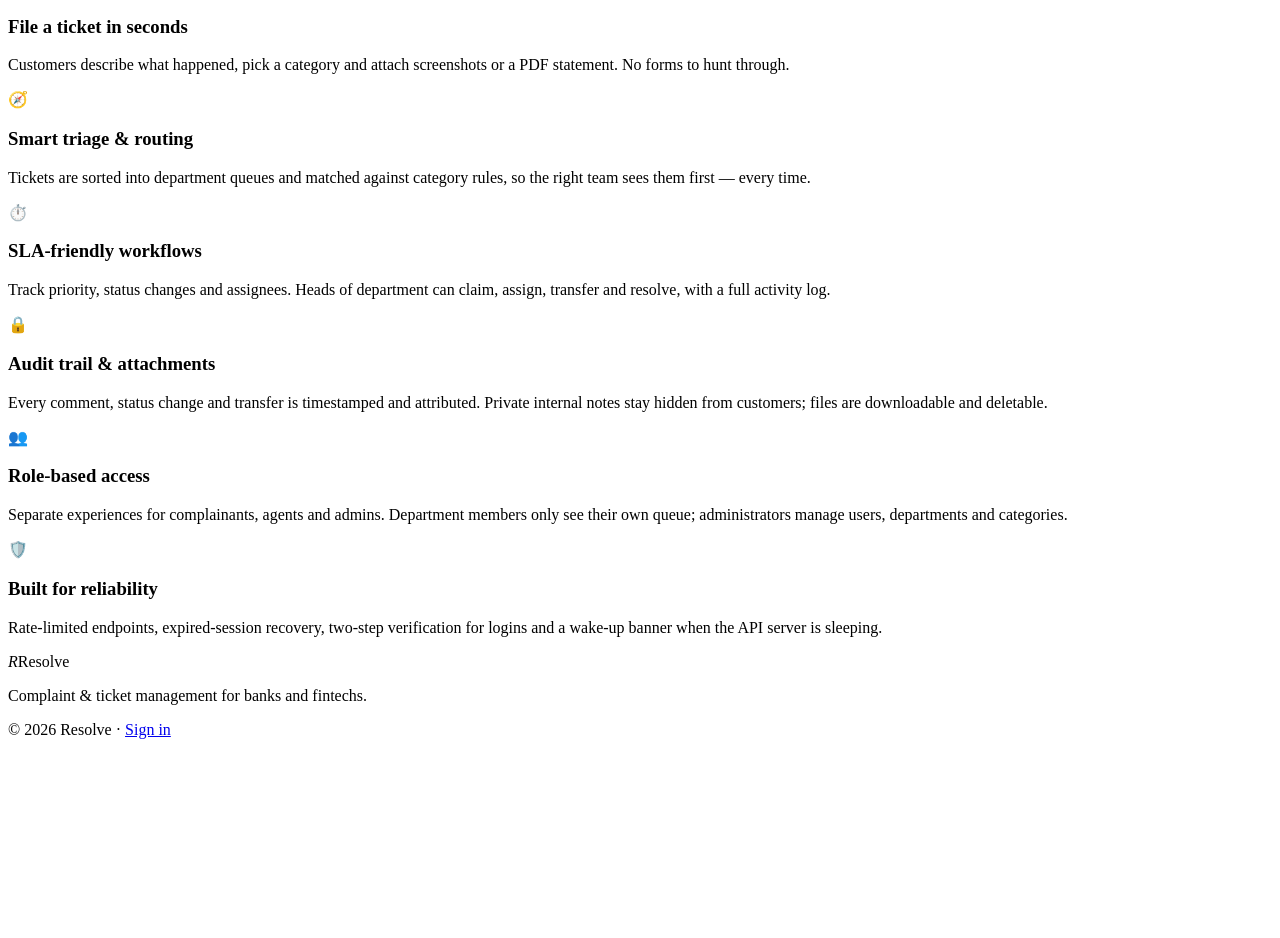
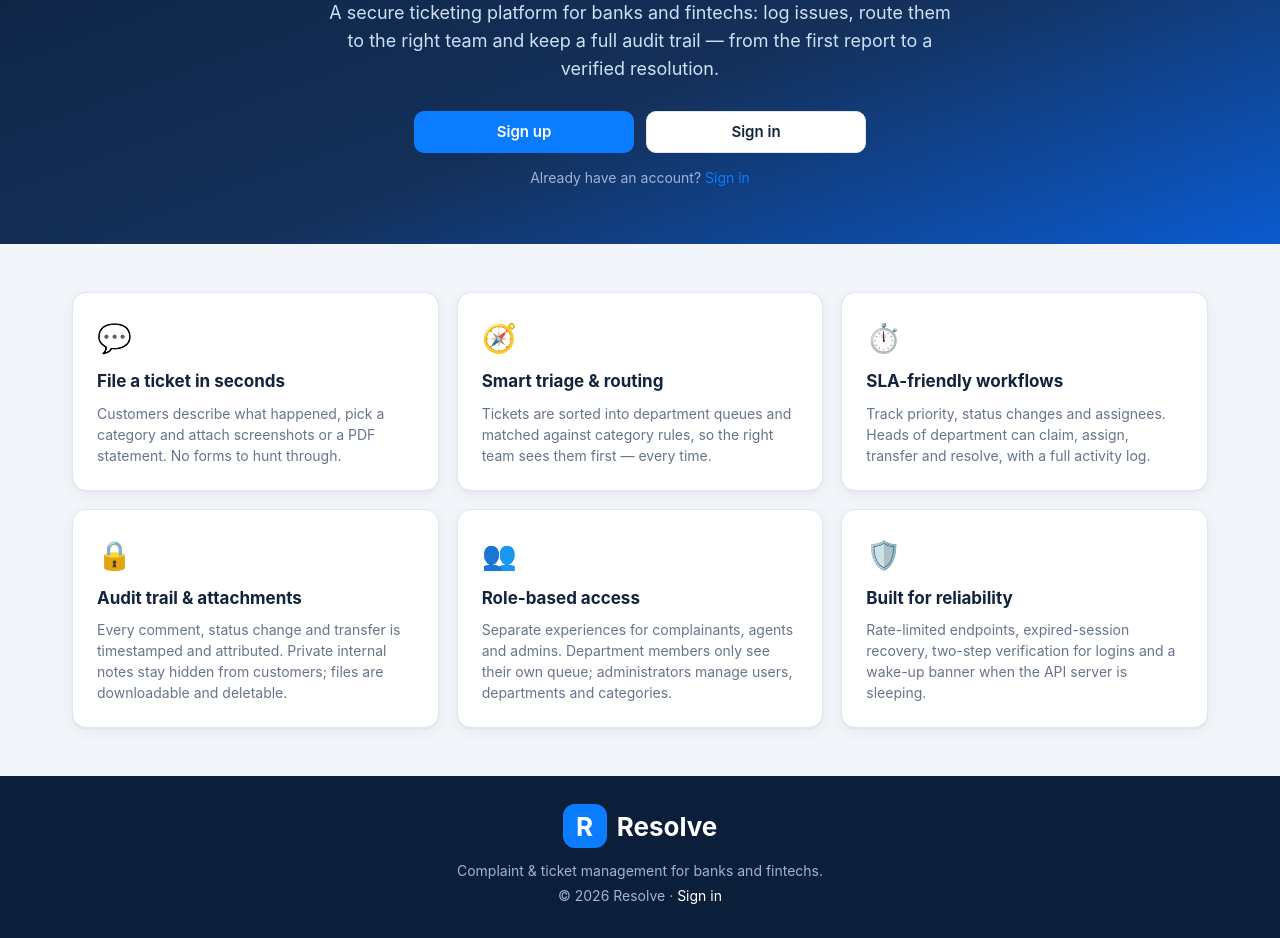
Before and after one commit to mac-handel999/resolve, a plain HTML site: page index.html in a window 1280 px wide. Shown: the part 233-1171 px from the top of the page. Before the commit the page ends 988 px from the top, so only its background shows below. Drawn offline with Linux system fonts and the light colour scheme.

Commit message:
Fix missing CSS link and icon 404

```diff
--- a/index.html
+++ b/index.html
@@ -3,7 +3,9 @@
 <meta name="viewport" content="width=device-width,initial-scale=1">
 <meta name="theme-color" content="#0b1f3a">
 <title>Resolve · Complaint &amp; Ticket Management</title>
-<link rel="manifest" href="manifest.json"><meta name="theme-color" content="#0b1f3a">
+<link rel="stylesheet" href="css/style.css">
+<link rel="manifest" href="manifest.json">
+<meta name="theme-color" content="#0b1f3a"></head>
 <script>if('serviceWorker' in navigator) navigator.serviceWorker.register('sw.js');</script>
 <body><div id="app"></div><div id="banner" role="status" hidden></div><div id="toast" role="status" aria-live="polite"></div>
 <script src="js/api.js"></script><script src="js/app.js"></script></body></html>
```
Also changed, not shown: manifest.json.
